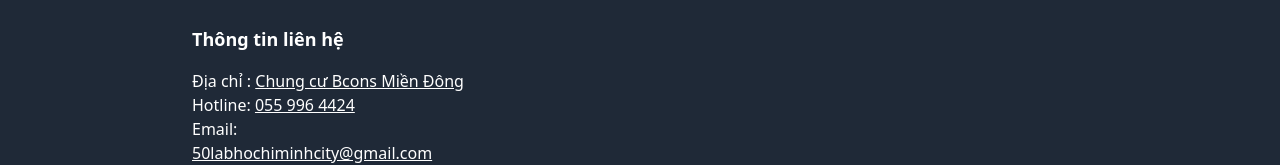
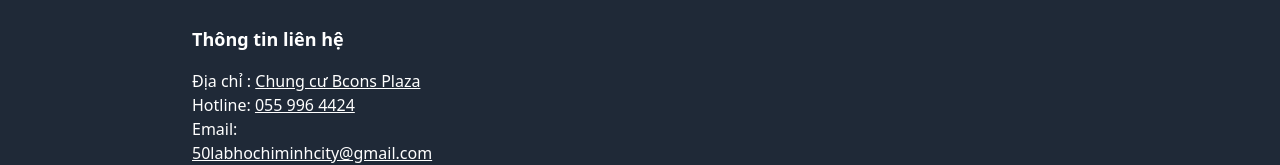
Before and after one commit to Marethy/50lab_cleaner, a React (Vite) app: page /policy in a window 1280 px wide. Shown: the part 1057-1222 px from the top of the page. Built offline with nearby package versions, Linux system fonts and the light colour scheme.

Commit message:
chore: update address

```diff
--- a/src/components/ChatBox.jsx
+++ b/src/components/ChatBox.jsx
@@ -19,7 +19,7 @@
     {
       name: "Messenger",
       icon: <FaFacebookMessenger size={24} />,
-      url: "https://www.facebook.com/messages/t/113966211614285",
+      url: "https://m.me/113966211614285",
       bgColor: "bg-blue-500",
       hoverBgColor: "hover:bg-blue-600",
       textColor: "text-white",
--- a/src/components/Footer.jsx
+++ b/src/components/Footer.jsx
@@ -7,8 +7,8 @@
         <h3 className="text-lg font-bold mb-4">Thông tin liên hệ</h3>
         <p>
           Địa chỉ :{" "}
-          <a href="https://www.google.com/maps?q=69+Tân+Lập,+Đông+Hòa,+Dĩ+An,+Bình+Dương" className="underline">
-            Chung cư Bcons Miền Đông
+          <a href="https://www.google.com/maps/place/Bcons+Plaza/@10.8931201,106.7870326,17z/data=!3m1!4b1!4m6!3m5!1s0x31752d81d38ed371:0x571edeedf61a2fbe!8m2!3d10.8931201!4d106.7919035!16s%2Fg%2F11k01n_5vk?entry=ttu&g_ep=EgoyMDI1MDcyMy4wIKXMDSoASAFQAw%3D%3D" className="underline">
+            Chung cư Bcons Plaza
           </a>
         </p>
         <p>
```
